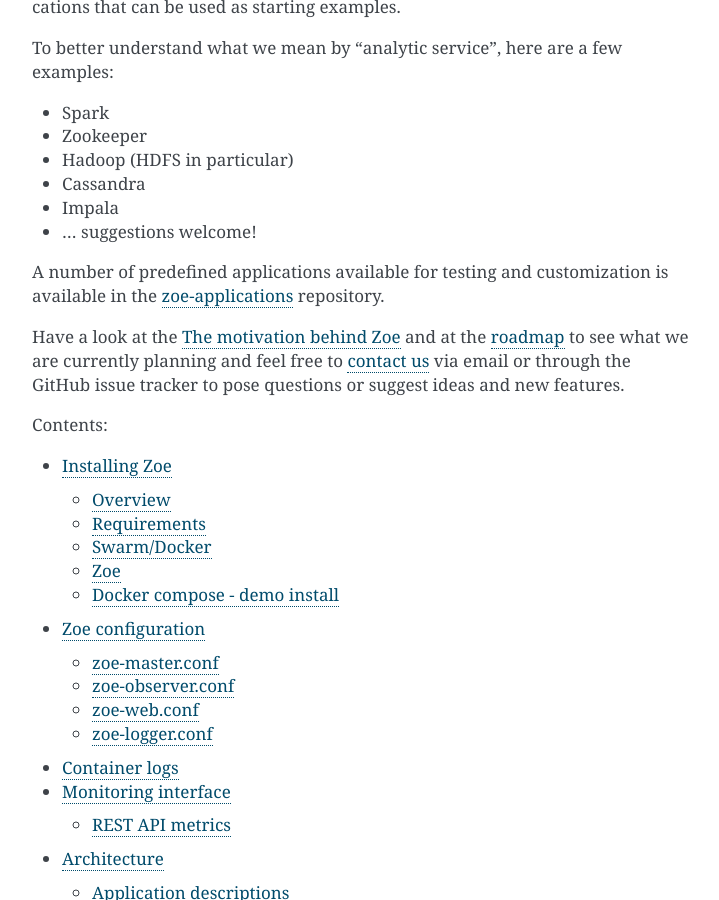
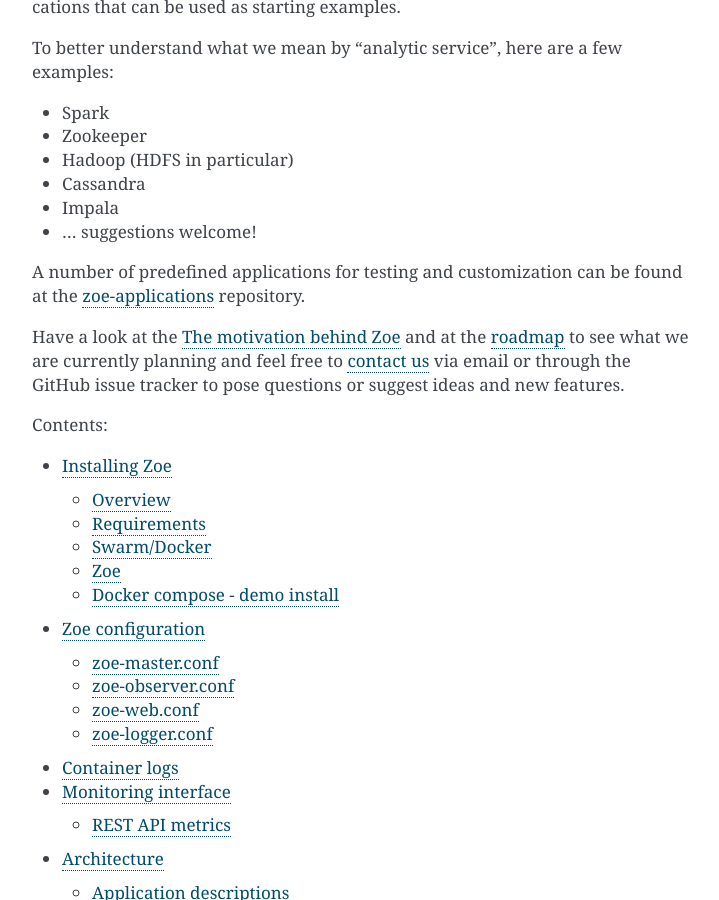
Before and after one commit to DistributedSystemsGroup/zoe, a Sphinx documentation site: the page built from docs/index.rst, in a window 1280 px wide and 900 px high, scrolled down 718 px. Shown: the whole window, without its empty margins (388-1107 px from the left). Built offline with Sphinx 7.4.7, drawn with Linux system fonts in a browser that asks for light colours.

Commit message:
Better English in the documentation index page

```diff
--- a/docs/index.rst
+++ b/docs/index.rst
@@ -29,7 +29,7 @@
 * Impala
 * ... suggestions welcome!
 
-A number of predefined applications available for testing and customization is available in the `zoe-applications <https://github.com/DistributedSystemsGroup/zoe-applications>`_ repository.
+A number of predefined applications for testing and customization can be found at the `zoe-applications <https://github.com/DistributedSystemsGroup/zoe-applications>`_ repository.
 
 Have a look at the :ref:`vision` and at the `roadmap <https://github.com/DistributedSystemsGroup/zoe/blob/master/ROADMAP.rst>`_ to see what we are currently
 planning and feel free to `contact us <venza@brownhat.org>`_ via email or through the GitHub issue tracker to pose questions or suggest ideas and new features.
```
